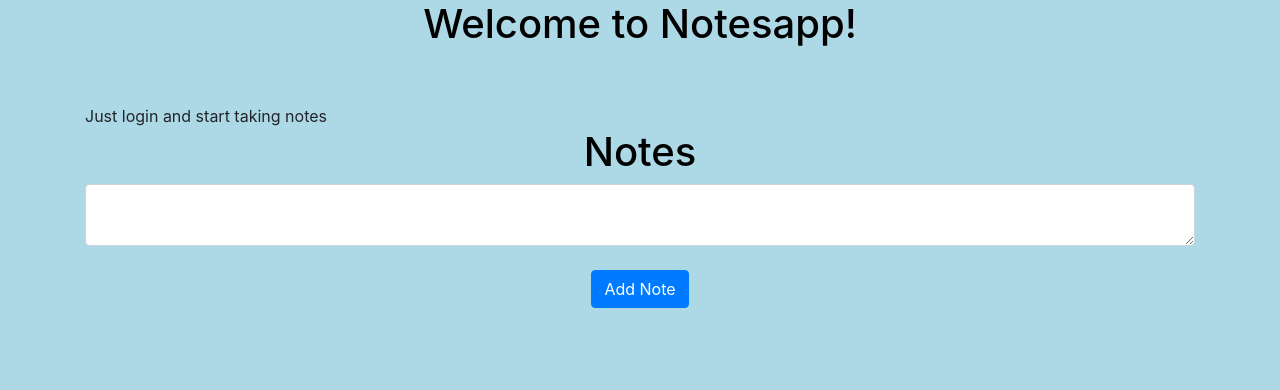
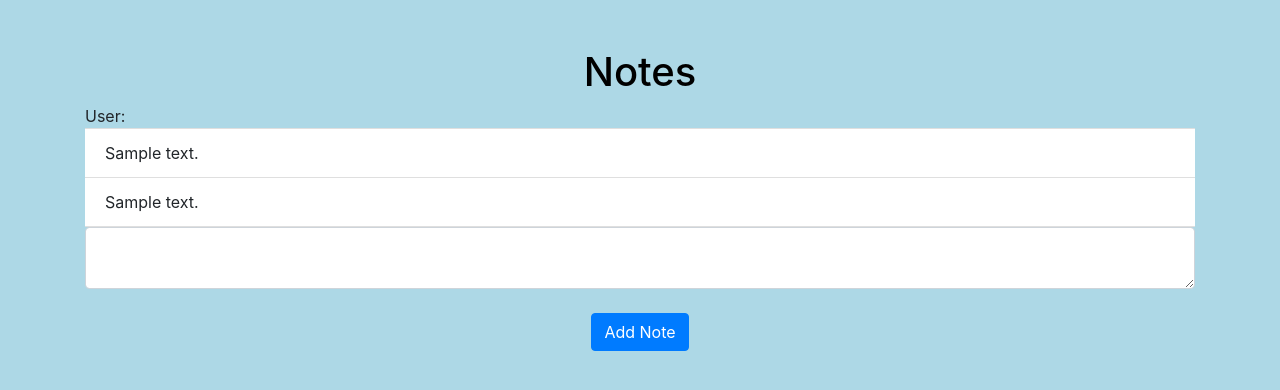
Before and after one commit to Krishnakant-Pal/Notetakingapp, a Flask app: template website/templates/home.html in a window 1280 px wide. Shown: the part 56-446 px from the top of the page. Run offline with Flask 3, Linux system fonts and the light colour scheme; the template is opened without the code that fills it: most values are stand-ins (such as "Sample title", 1, 10 or a date in 2020); parts of the project's set-up code (start-up, migrations or seed data) failed here and were passed over; some libraries are stand-ins or nearby versions.

Commit message:
Added notes taking

```diff
--- a/website/templates/home.html
+++ b/website/templates/home.html
@@ -2,15 +2,20 @@
  {% block title %}Home{% endblock %}
 
  {% block content %}
-<h1>Welcome to Notesapp!</h1>
+<!-- <h1>Welcome to Notesapp!</h1> -->
 <br />
 <br />
-<a>Just login and start taking notes</a>
 
 <h1 align="center" >Notes </h1>
 <ul class="list-group list-group-flush" id="notes">
-    {% for note in  user.notes %}
-    <li class = "list-group-item">{{note.data }}</li>
+    <a>User: {{user.email['username']}}</a>
+    {% for note in notes %}
+    <li class = "list-group-item">{{ note }}</li>
+    {% endfor %}
+</ul>
+<ul class="list-group list-group-flush" id="notes">
+    {% for note in note_cursor %}
+    <li class = "list-group-item">{{ note['note'] }}</li>
     {% endfor %}
 </ul>
 
```
Also changed, not shown: website/views.py (+9 -5 lines).
